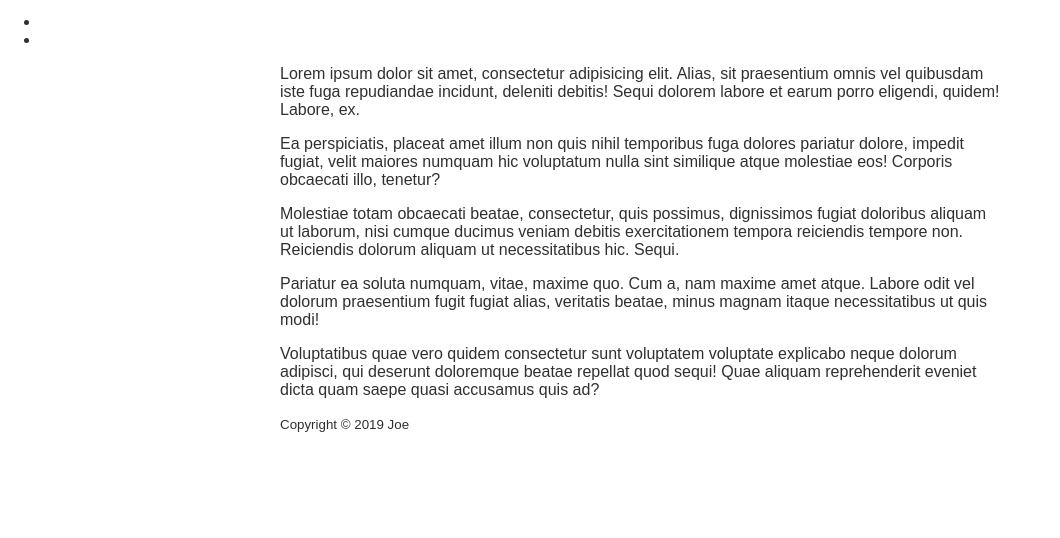
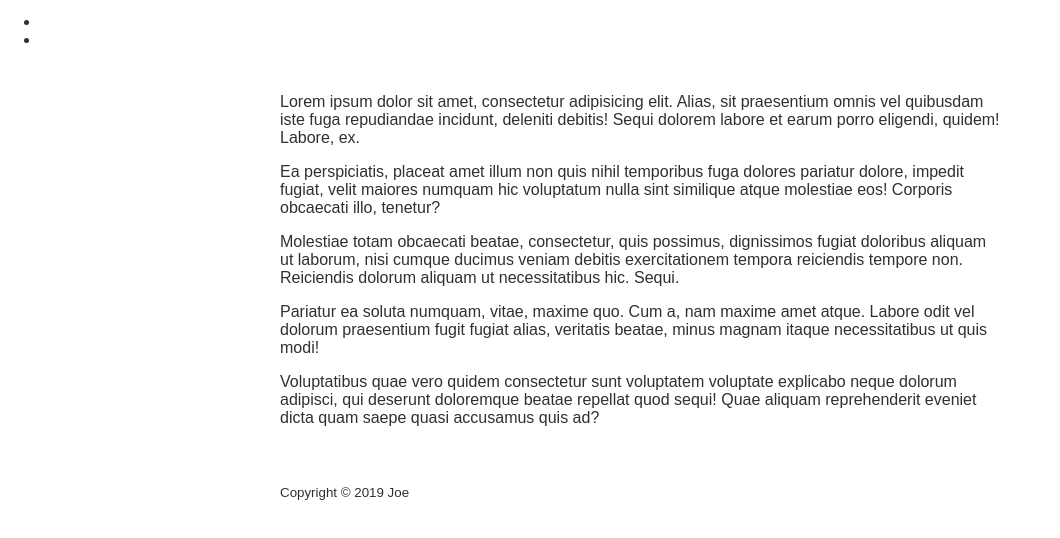
Before and after one commit to JO-E32/GitHub_Exercise, a plain HTML site: page index.html in a window 1280 px wide. Shown: the part 252-790 px from the top of the page, without its empty margins (0-1060 px from the left). Drawn offline with Linux system fonts and the light colour scheme; files that its build step writes are made by us from their sources.

Commit message:
Portfolio container
Changed spelling error rems to rem.

```diff
--- a/screen.css
+++ b/screen.css
@@ -28,7 +28,7 @@ u,{
 }
 .container{
   margin: 0 auto;
-  padding: .75rems;
+  padding: .75rem;
   max-width: 720px;
 }
 .header{
```
